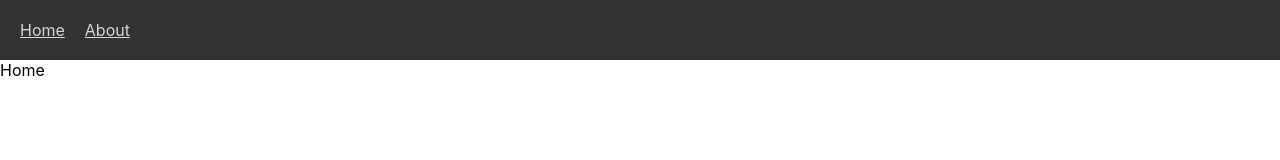
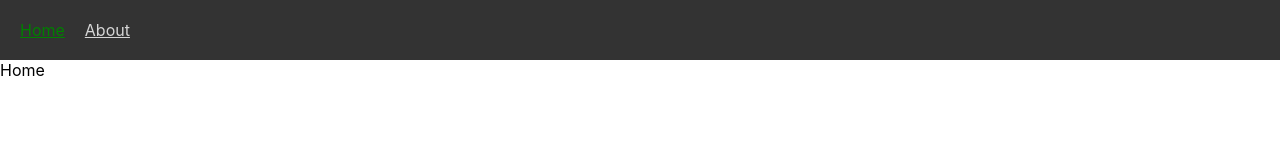
Before and after one commit to abhishek61067/react-router-basic-to-advanced-project, a React (Create React App) app: page / in a window 1280 px wide. Shown: the top 160 px of the page. Built offline with nearby package versions, Linux system fonts and the light colour scheme.

Commit message:
chore: work with navlink to detect and style active page

```diff
--- a/src/components/Navbar.jsx
+++ b/src/components/Navbar.jsx
@@ -1,15 +1,15 @@
 import React from "react";
-import { Link } from "react-router-dom";
+import { Link, NavLink } from "react-router-dom";
 
 const Navbar = () => {
   return (
     <nav>
-      <Link className="nav-link" to="/">
+      <NavLink className="nav-link" to="/">
         Home
-      </Link>
-      <Link className="nav-link" to="/about">
+      </NavLink>
+      <NavLink className="nav-link" to="/about">
         About
-      </Link>
+      </NavLink>
     </nav>
   );
 };
--- a/src/index.css
+++ b/src/index.css
@@ -12,6 +12,8 @@
     monospace;
 }
 
+/* custom css */
+
 nav {
   background-color: #000c;
   padding: 20px;
@@ -21,3 +23,7 @@
   margin-right: 20px;
   color: #fffc;
 }
+
+.nav-link.active {
+  color: green;
+}
```
